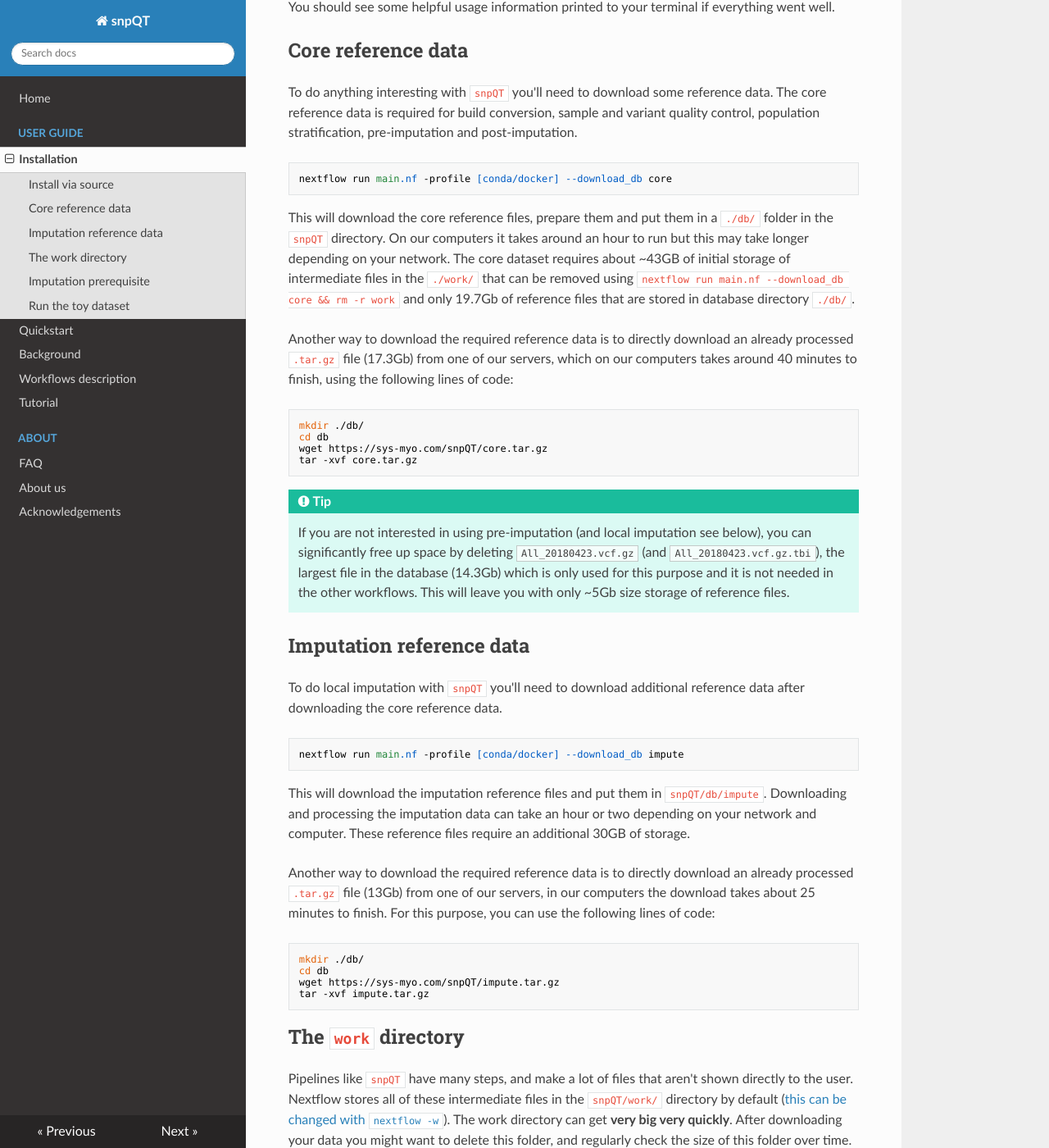
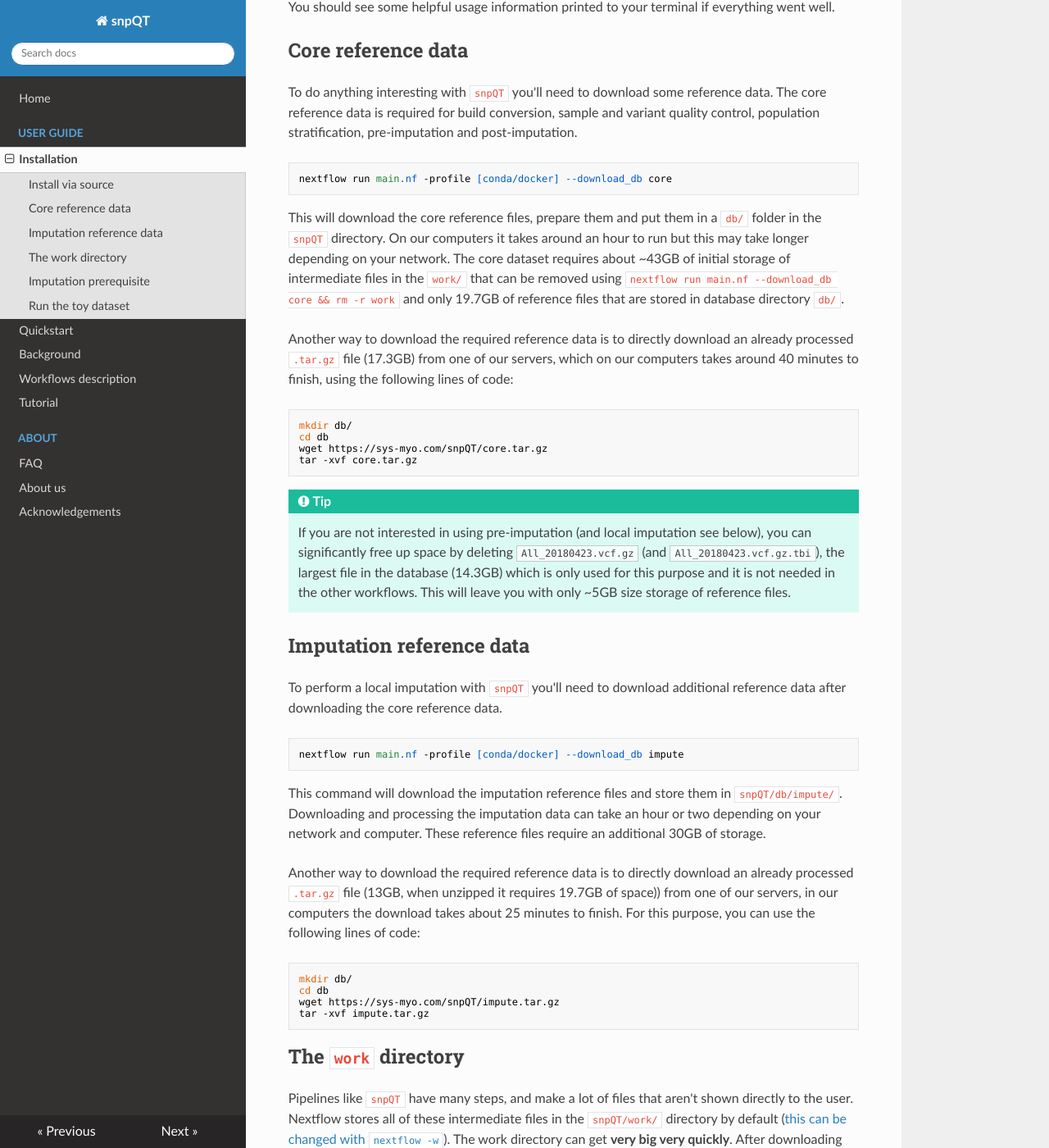
Before and after one commit to nebfield/snpQT, an MkDocs documentation site: the page built from docs/user-guide/installation.md, in a window 1280 px wide and 1400 px high, scrolled down 1378 px. Shown: the whole window at 82% size. Built offline with MkDocs 1.6.1, drawn with Linux system fonts in a browser that asks for light colours; nearby versions of some CDN libraries; some of the changed text lies outside the part shown.

Commit message:
Update installation page

````diff
--- a/docs/user-guide/installation.md
+++ b/docs/user-guide/installation.md
@@ -43,34 +43,34 @@ To do anything interesting with `snpQT` you'll need to download some reference d
 nextflow run main.nf -profile [conda/docker] --download_db core
 ```
 
-This will download the core reference files, prepare them and put them in a `./db/` folder in the `snpQT` directory. On our computers it takes around an hour to run but this may take longer depending on your network. The core dataset requires about ~43GB of initial storage of intermediate files in the `./work/` that can be removed using `nextflow run main.nf --download_db core && rm -r work` and only 19.7Gb of reference files that are stored in database directory `./db/`.
+This will download the core reference files, prepare them and put them in a `db/` folder in the `snpQT` directory. On our computers it takes around an hour to run but this may take longer depending on your network. The core dataset requires about ~43GB of initial storage of intermediate files in the `work/` that can be removed using `nextflow run main.nf --download_db core && rm -r work` and only 19.7GB of reference files that are stored in database directory `db/`.
 
-Another way to download the required reference data is to directly download an already processed `.tar.gz` file (17.3Gb) from one of our servers, which on our computers takes around 40 minutes to finish, using the following lines of code:
+Another way to download the required reference data is to directly download an already processed `.tar.gz` file (17.3GB) from one of our servers, which on our computers takes around 40 minutes to finish, using the following lines of code:
 
 ```
-mkdir ./db/
+mkdir db/
 cd db
 wget https://sys-myo.com/snpQT/core.tar.gz
 tar -xvf core.tar.gz
 ```
 
 !!!Tip
-	If you are not interested in using pre-imputation (and local imputation see below), you can significantly free up space by deleting `All_20180423.vcf.gz` (and `All_20180423.vcf.gz.tbi`), the largest file in the database (14.3Gb) which is only used for this purpose and it is not needed in the other workflows. This will leave you with only ~5Gb size storage of reference files.
+	If you are not interested in using pre-imputation (and local imputation see below), you can significantly free up space by deleting `All_20180423.vcf.gz` (and `All_20180423.vcf.gz.tbi`), the largest file in the database (14.3GB) which is only used for this purpose and it is not needed in the other workflows. This will leave you with only ~5GB size storage of reference files.
 
 ## Imputation reference data
 
-To do local imputation with `snpQT` you'll need to download additional reference data after downloading the core reference data.
+To perform a local imputation with `snpQT` you'll need to download additional reference data after downloading the core reference data.
 
 ```
 nextflow run main.nf -profile [conda/docker] --download_db impute
 ```
 
-This will download the imputation reference files and put them in `snpQT/db/impute`. Downloading and processing the imputation data can take an hour or two depending on your network and computer. These reference files require an additional 30GB of storage.
+This command will download the imputation reference files and store them in `snpQT/db/impute/`. Downloading and processing the imputation data can take an hour or two depending on your network and computer. These reference files require an additional 30GB of storage.
 
-Another way to download the required reference data is to directly download an already processed `.tar.gz` file (13Gb) from one of our servers, in our computers the download takes about 25 minutes to finish. For this purpose, you can use the following lines of code:
+Another way to download the required reference data is to directly download an already processed `.tar.gz` file (13GB, when unzipped it requires 19.7GB of space)) from one of our servers, in our computers the download takes about 25 minutes to finish. For this purpose, you can use the following lines of code:
 
 ```
-mkdir ./db/
+mkdir db/
 cd db
 wget https://sys-myo.com/snpQT/impute.tar.gz
 tar -xvf impute.tar.gz
@@ -106,7 +106,7 @@ cd environments/impute5/
 docker build -t snpqt/imputation .
 ```
 
-When the Dockerfile builds successfully you'll be able to do local imputation.
+When the Dockerfile builds successfully you'll be able to perform local imputation.
 
 ## Run the toy dataset
 
````
Also changed, not shown: other parts of docs/user-guide/installation.md (+2 -2 lines).
